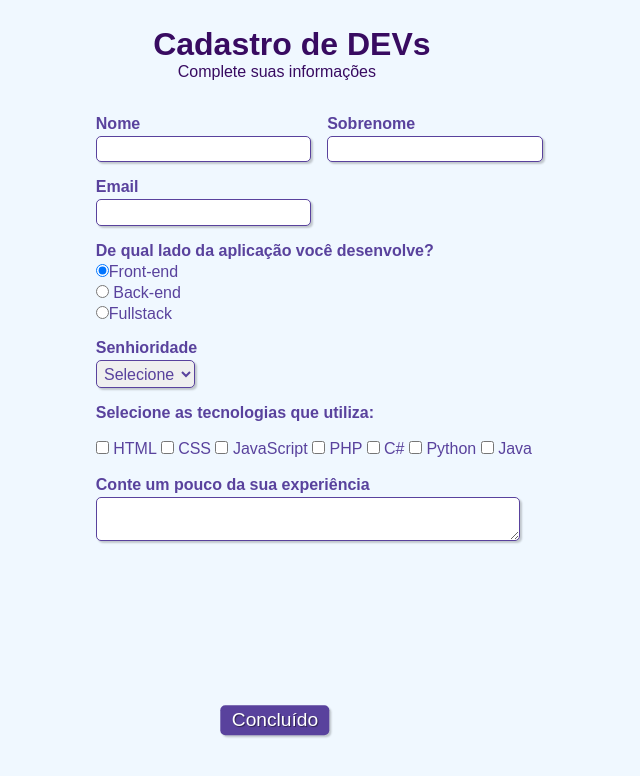
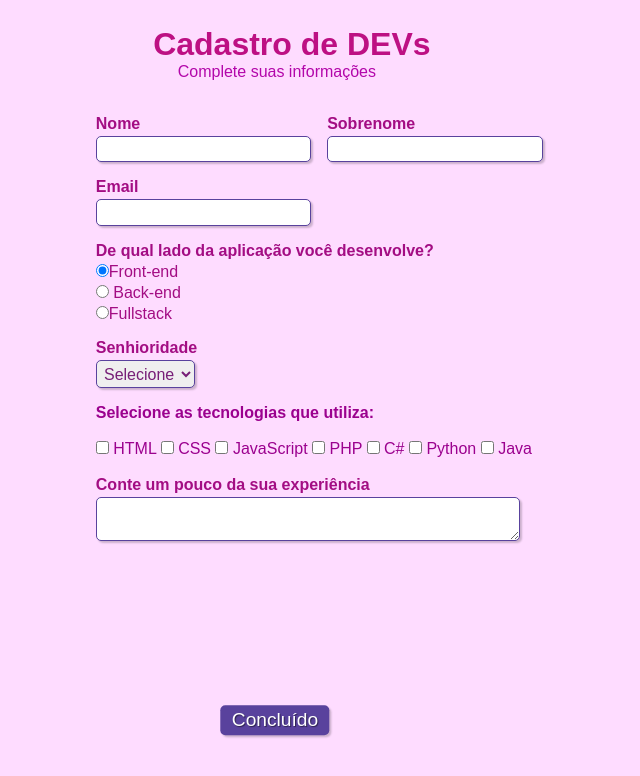
Before and after one commit to fabysz/ProjetoAprendizado-HTML-CSS-Javascript, a plain HTML site: page Formulários com HTML CSS e JavaScript/index.html in a window 1280 px wide. Shown: the whole page, without its empty margins (365-1005 px from the left). Drawn offline with Linux system fonts and the light colour scheme.

Commit message:
Modificando cores

```diff
--- a/Formulários com HTML CSS e JavaScript/formulário.css
+++ b/Formulários com HTML CSS e JavaScript/formulário.css
@@ -5,13 +5,13 @@
 
 #titulo{
     font-family: sans-serif;
-    color: #380b61;
+    color: #bd1083;
     margin-left: 7%;
 }
 
 #subtitulo{
     font-family: sans-serif;
-    color: #380b61;
+    color: #b307aa;
     margin-left: 10%;
 }
 
@@ -20,10 +20,10 @@ fieldset{
 }
 
 body{
-    background-color: #f0f8ff;
+    background-color: #fedcff;
     font-family: sans-serif ;
     font-size: 1em;
-    color: #59429d;
+    color: #9b018e;
     margin-left: 36%;
     margin-top: 2%;
     justify-content: center;
@@ -32,7 +32,7 @@ body{
 input, select, textarea, button{
     font-family: sans-serif;
     font-size: 1em;
-    color: #59429d;
+    color: #771f77;
     border-radius: 5px;
 
 }
@@ -51,7 +51,7 @@ input, select, textarea, button{
 
 .campo label{
     margin-bottom: 0.2em;
-    color: #59429d;
+    color: #a30d83;
     display: block;
 }
 
@@ -72,7 +72,7 @@ fieldset.grupo .campo{
 }
 
 .campo input:focus, .campo select:focus, .campo textarea:focus{
-    background: #e0e0f8;
+    background: #fdfdfd;
 }
 
 .botao{
@@ -96,7 +96,7 @@ fieldset.grupo .campo{
     cursor: pointer;
 }
 .botao:hover {
-    background:#ccbbff;
+    background:#e902af;
     box-shadow: inset 2px 2px 2px rgb(0,0,0,0.2) ;
     text-shadow: none;
 }
```
